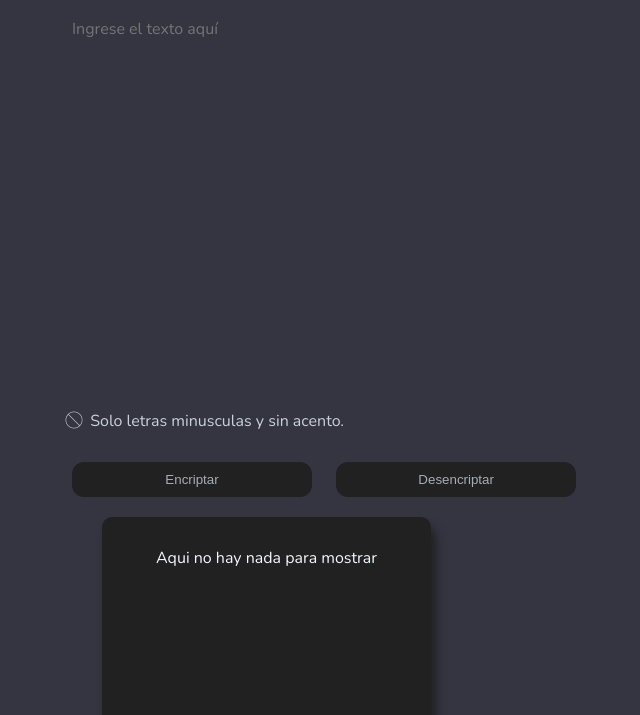
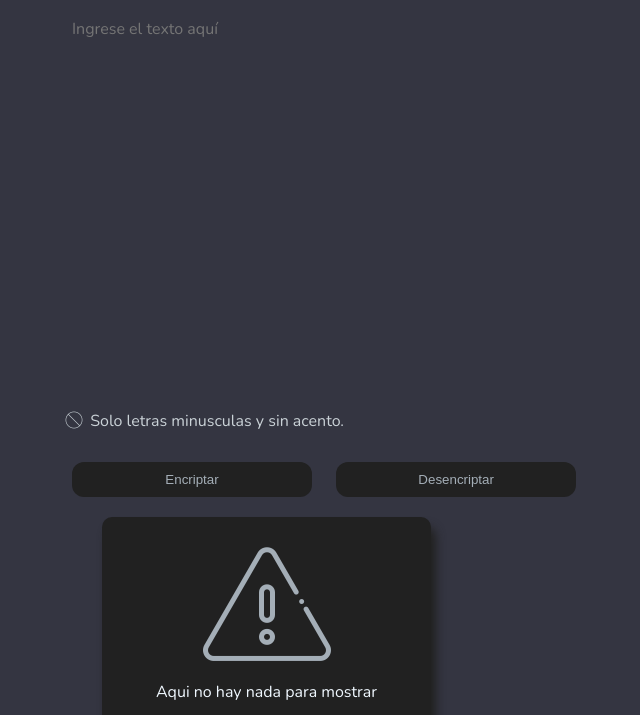
Before and after one commit to LunaFernando791/EncriptadorDeTexto, a plain HTML site: page index.html in a window 1280 px wide. Shown: the part 85-800 px from the top of the page, without its empty margins (118-758 px from the left). Drawn offline with nearby package versions, Linux system fonts and the light colour scheme.

Commit message:
Imagen de warning

```diff
--- a/index.html
+++ b/index.html
@@ -26,6 +26,7 @@
             <div class="area-resultado">
                 <div id="result"></div>
                 <div id="mensaje-oculto">
+                    <img class="warning" src="public/imagenes/alert.png" alt="warning">
                     <p>Aqui no hay nada para mostrar</p>
                 </div>
                 <div id="btnCopiar">
--- a/public/styles.css
+++ b/public/styles.css
@@ -73,6 +73,11 @@ header{
     color: aliceblue;
     justify-content:left;
 }
+
+.warning{
+    width: 128px;
+    height: 128px;
+}
 #mensaje-oculto{
     text-align: center;
     width: 100%;
```
Also changed, not shown: public/imagenes/Vector.png (deleted), public/imagenes/alert.png (added).
